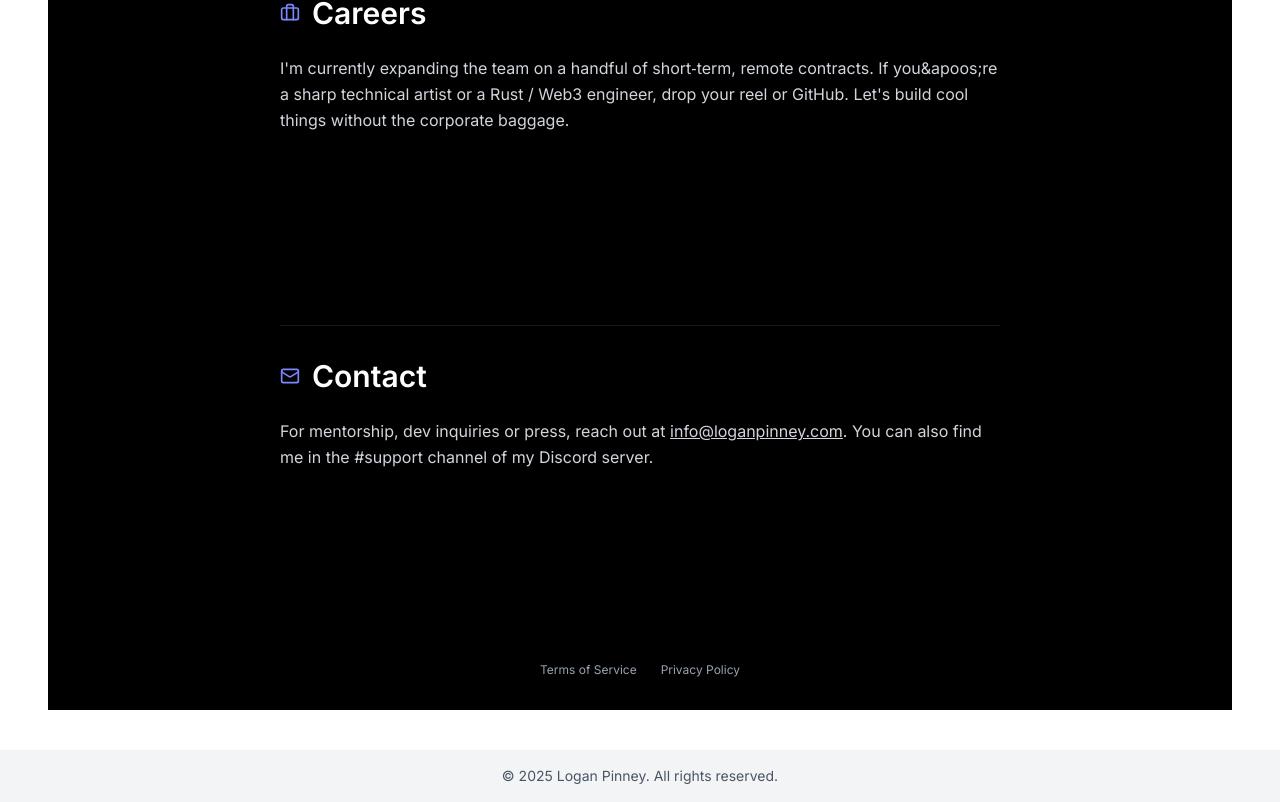
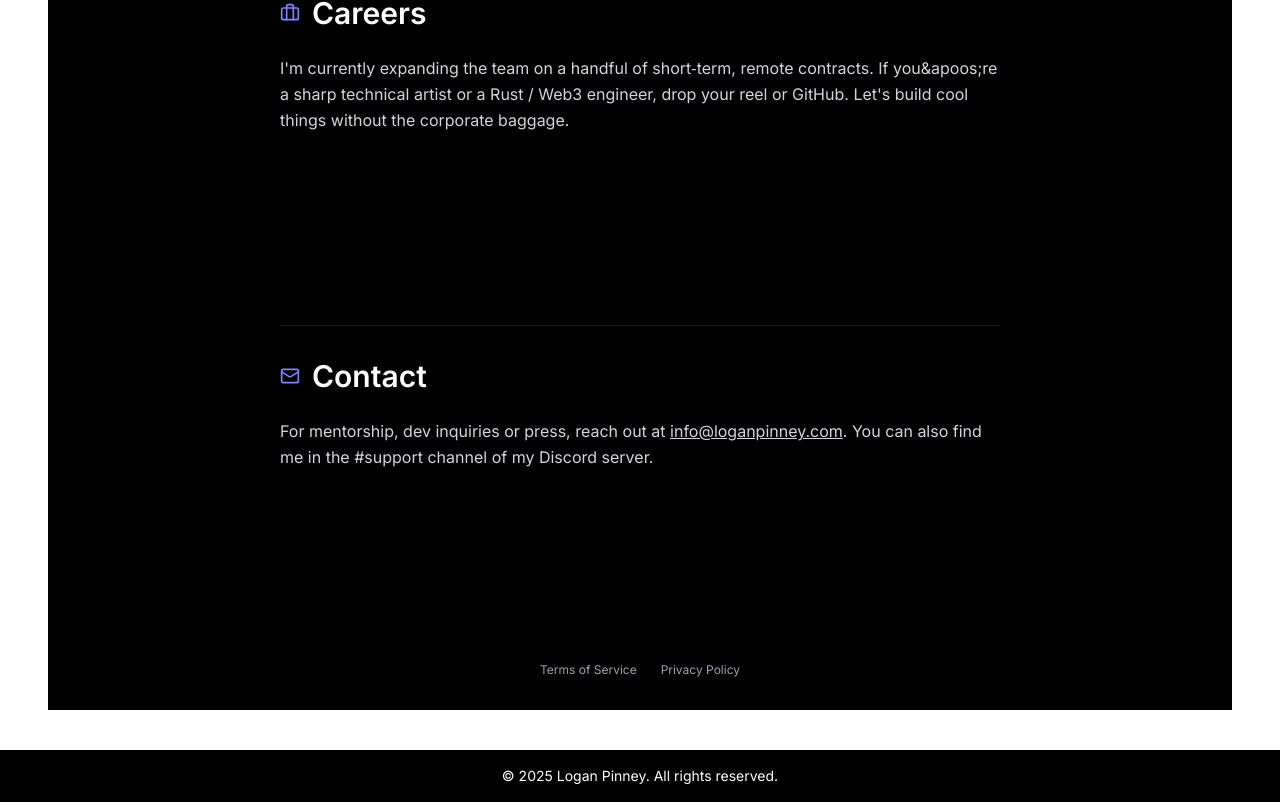
Before and after one commit to LoganPinney/loganpinney_site, a Next.js app: page / in a window 1280 px wide. Shown: the part 1373-2175 px from the top of the page. Built offline with nearby package versions, Linux system fonts and the light colour scheme.

Commit message:
homepage page.tsx updated 3 button and 1 page style moved motion div down 200px

```diff
--- a/src/app/page.tsx
+++ b/src/app/page.tsx
@@ -46,7 +46,7 @@ export default function HomePage() {
 
         <motion.div
           style={{ opacity: heroOpacity }}
-          className="relative z-10 flex flex-col items-center gap-8 translate-y-[20%]"
+          className="relative z-10 flex flex-col items-center gap-8 translate-y-[200px]"
         >
           {/* CTA pills */}
           <div className="flex gap-px bg-white/5 backdrop-blur-md ring-1 ring-white/10 rounded-full shadow-lg overflow-hidden">
--- a/src/components/Footer.tsx
+++ b/src/components/Footer.tsx
@@ -1,7 +1,7 @@
 // src/components/Footer.tsx
 export default function Footer() {
     return (
-      <footer className="bg-gray-100 text-center text-sm py-4 mt-10 text-gray-600">
+      <footer className="bg-black text-center text-sm py-4 mt-10 text-white">
         <p>© {new Date().getFullYear()} Logan Pinney. All rights reserved.</p>
       </footer>
     )
```
